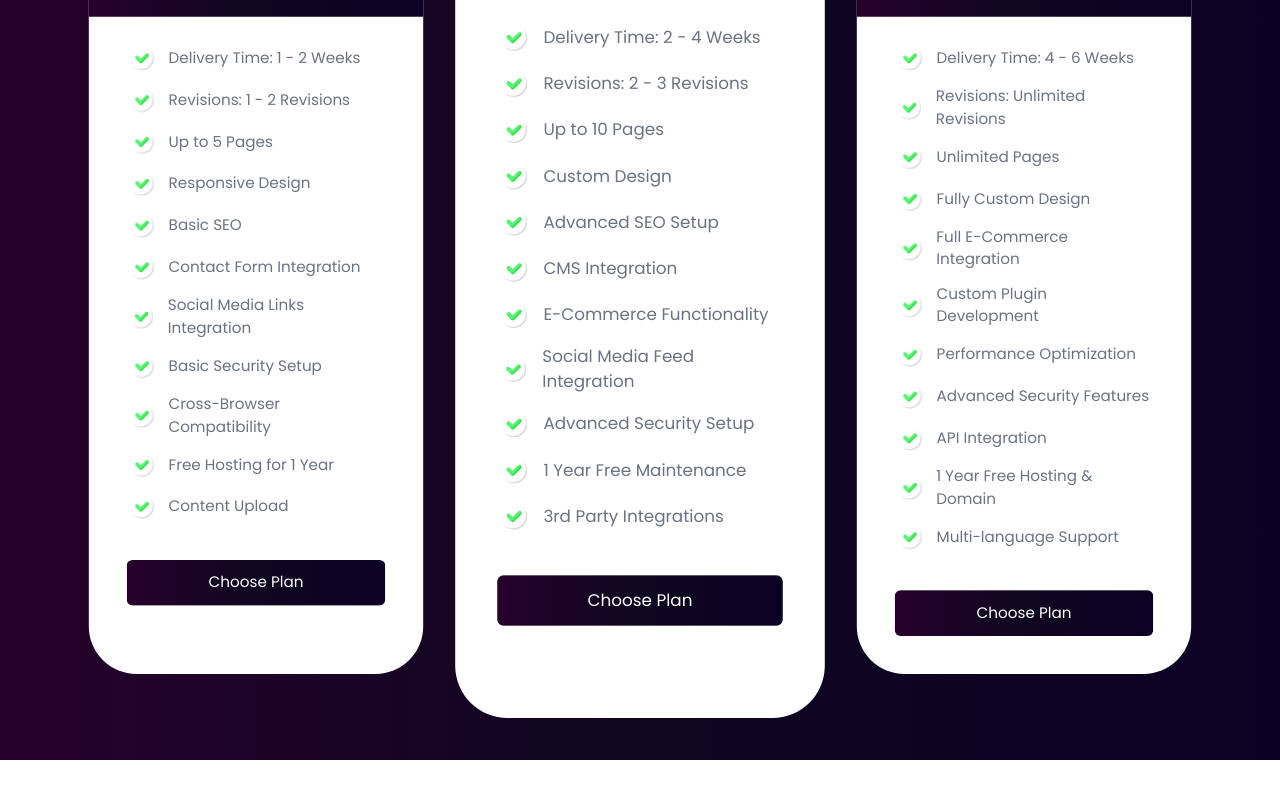
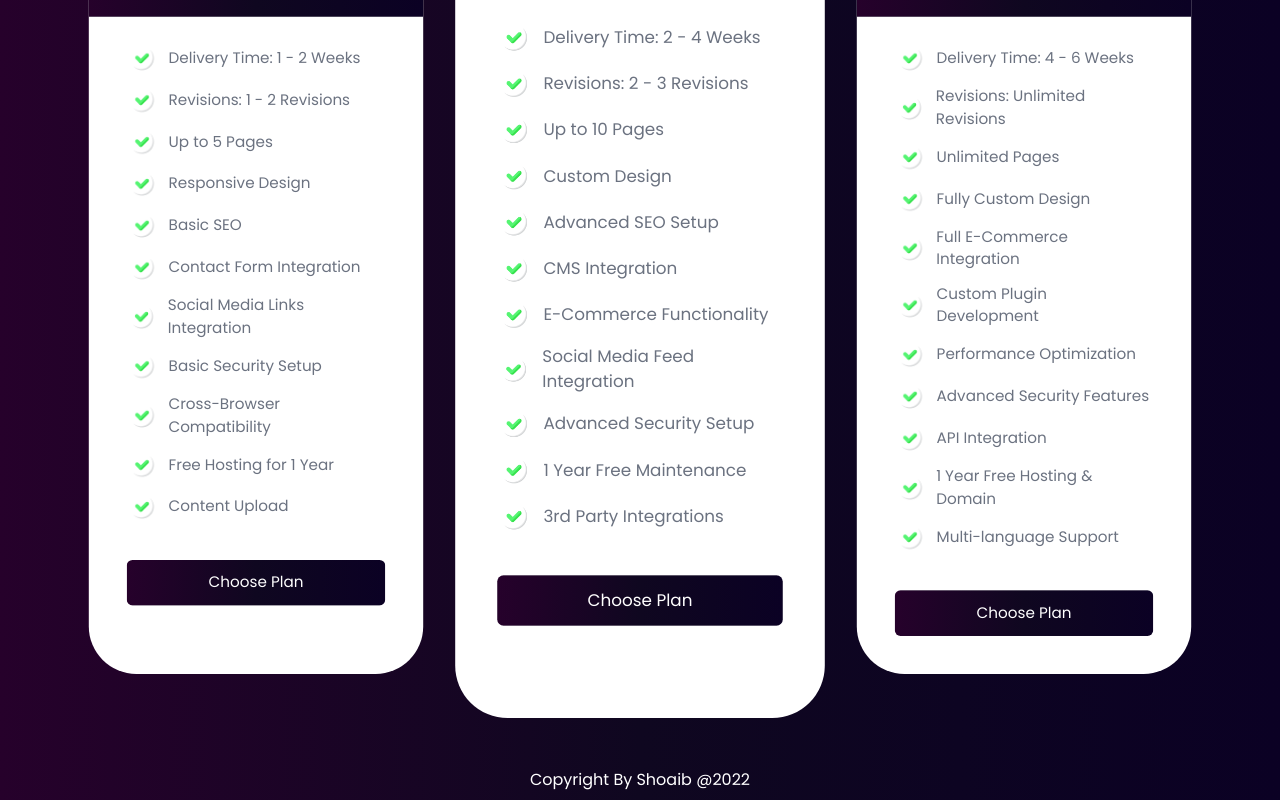
Before and after one commit to shoaibmarif/portfolio, a React (Vite) app: page / in a window 1280 px wide. Shown: the part 2520-3320 px from the top of the page. Before the commit the page ends 3280 px from the top, so only its background shows below. Built offline with nearby package versions, Linux system fonts and the light colour scheme.

Commit message:
added footer

```diff
--- a/src/App.tsx
+++ b/src/App.tsx
@@ -1,8 +1,7 @@
 import { Wrapper } from "./shared/Wrapper";
-import { Navigation, About, ContactUs, Homepage, Pricing, Testimonials, Project, Services } from "./sections/index.js";
+import { Navigation, About, ContactUs, Homepage, Pricing, Testimonials, Project, Services , Footer } from "./sections/index.js";
 import React, { useEffect, useState } from "react";
 import { createPortal } from 'react-dom';
-
 import AOS from 'aos';
 import 'aos/dist/aos.css';
 
@@ -25,6 +24,7 @@ const App = () => {
         {/* <ContactUs /> */}
         {/* <Testimonials /> */}
         <Pricing />
+        <Footer/>
       </div>
     </React.Fragment>
   );
--- /dev/null
+++ b/src/sections/Footer/Footer.jsx
@@ -0,0 +1,12 @@
+import React from "react";
+import { Wrapper } from "../../shared/Wrapper";
+import { ContentWrapper } from "../../shared/ContentWrapper";
+export const Footer = () =>{
+    return(
+        <ContentWrapper>
+        <Wrapper classes="text-center text-white py-2 px-2">
+                <footer>Copyright By Shoaib @2022</footer>
+        </Wrapper>
+        </ContentWrapper>
+    )
+}
--- a/src/sections/index.js
+++ b/src/sections/index.js
@@ -6,6 +6,7 @@ import {Pricing} from "./Pricing/Pricing";
 import {Testimonials} from "./Testimonial/Testimonials";
 import {Project} from "./Project/Projects";
 import {Services} from "./Services/Services";
+import {Footer} from "./Footer/Footer"
 
 
-export {Navigation,About,ContactUs,Homepage,Pricing,Testimonials,Project, Services}
+export {Navigation,About,ContactUs,Homepage,Pricing,Testimonials,Project, Services,Footer}
```
